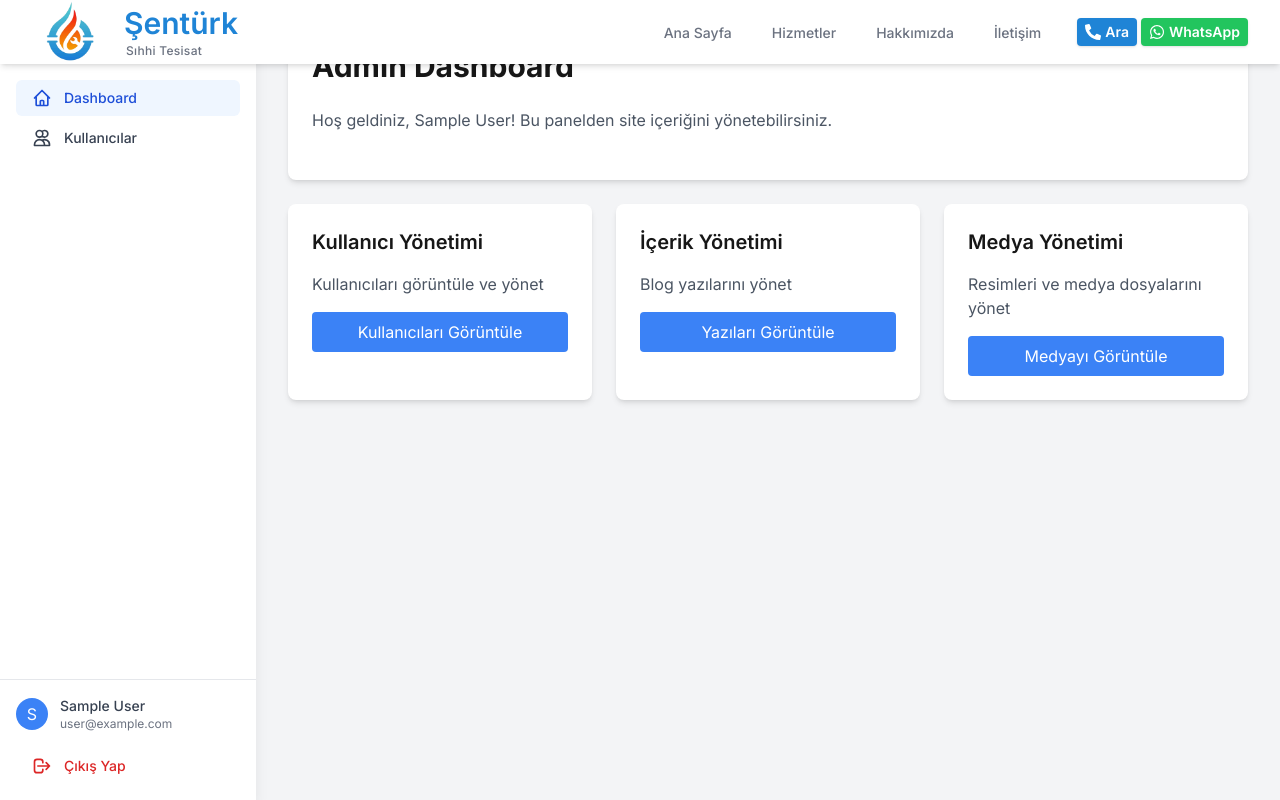
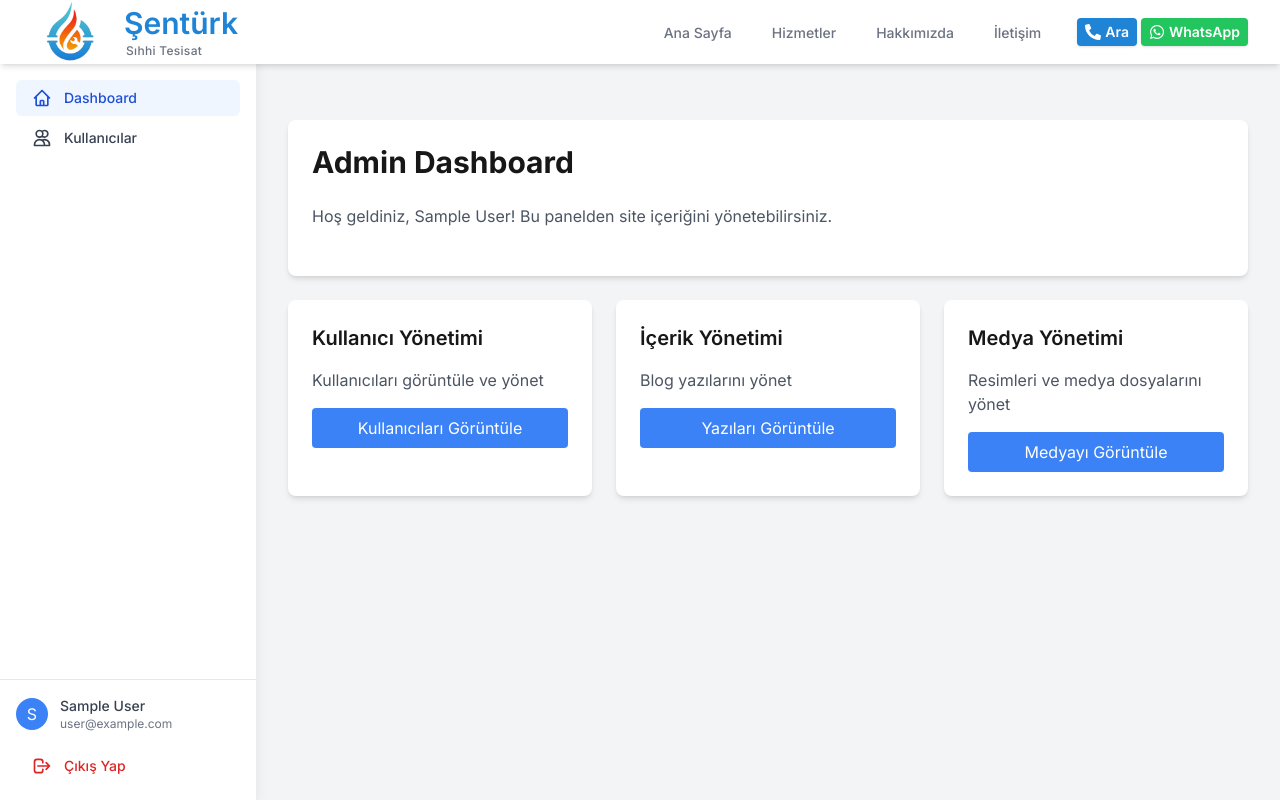
Before and after one commit to seval2016/NaturalGasProject, a Next.js app: page /admin in a window 1280 px wide. Shown: the top 800 px of the page. Built offline with nearby package versions, Linux system fonts and the light colour scheme; no server answers; sample sign-in values are in the browser's storage.

Commit message:
admin panel design

```diff
--- a/src/app/admin/page.tsx
+++ b/src/app/admin/page.tsx
@@ -27,7 +27,7 @@
   }
 
   return (
-    <div className="space-y-6">
+    <div className="space-y-6 pt-24">
       <div className="bg-white rounded-lg shadow-md p-6">
         <h1 className="text-3xl font-bold mb-6">Admin Dashboard</h1>
         <p className="text-gray-600 mb-6">
```
